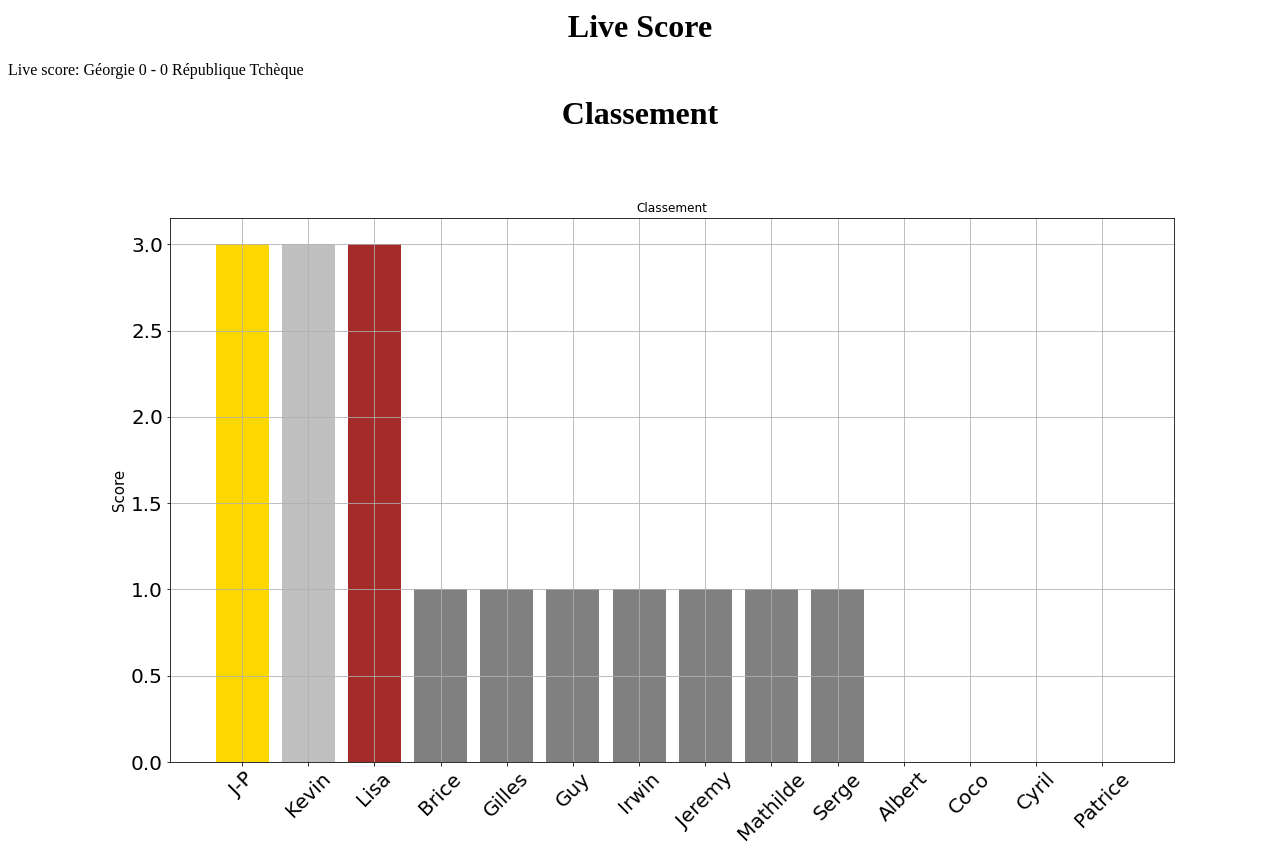
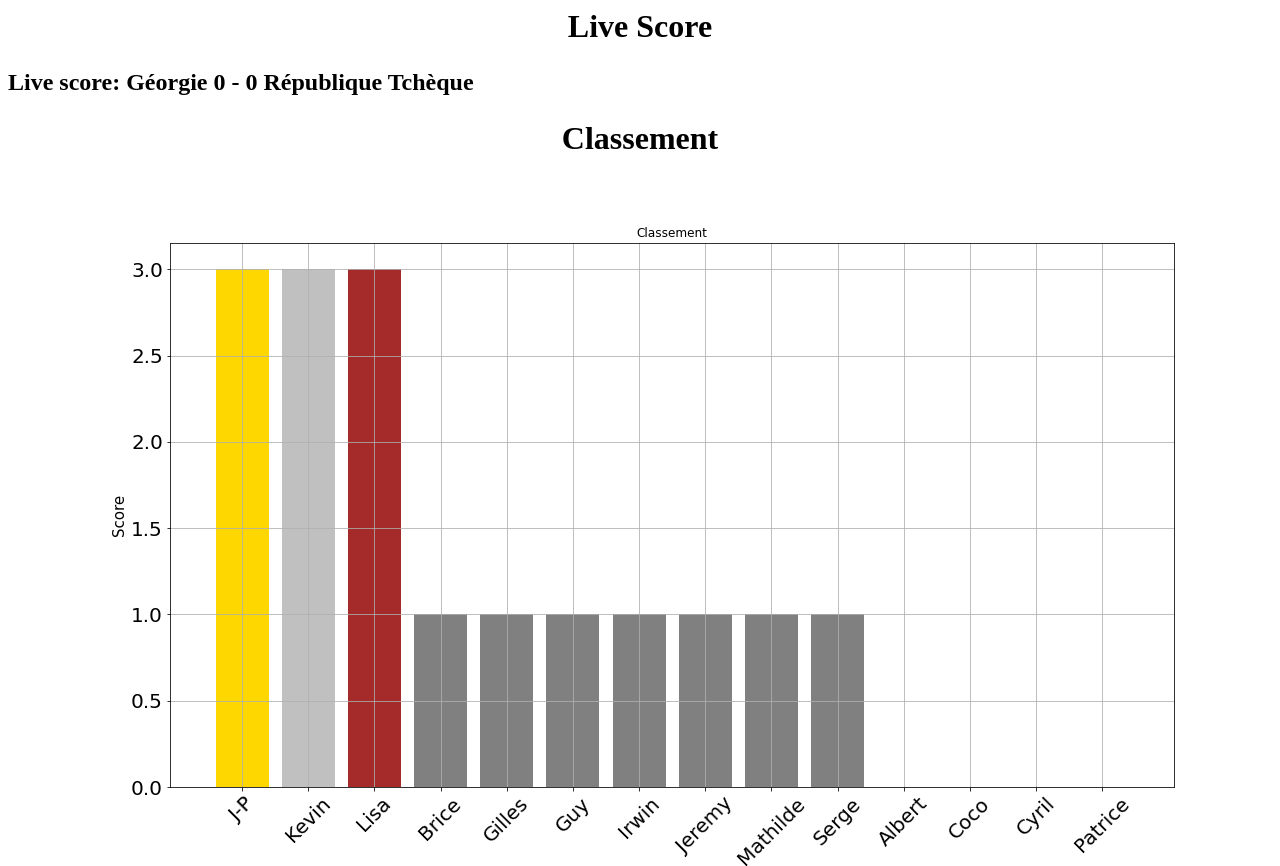
Before and after one commit to coraliegrobel/Classement, a plain HTML site: page index.html in a window 1280 px wide. Shown: the top 866 px of the page. Drawn offline with Linux system fonts and the light colour scheme.

Commit message:
Update classement plot

```diff
--- a/index.html
+++ b/index.html
@@ -30,6 +30,11 @@
             font-size: 1.5em;
             font-weight: normal;
         }
+        #live-score {
+            font-size: 24px; /* Adjust this value to make the font size bigger or smaller */
+            font-weight: bold;
+            margin: 20px 0; /* Add some margin for spacing */
+        }
     </style>
 </head>
 <body>
```
Also changed, not shown: 1 other file.
